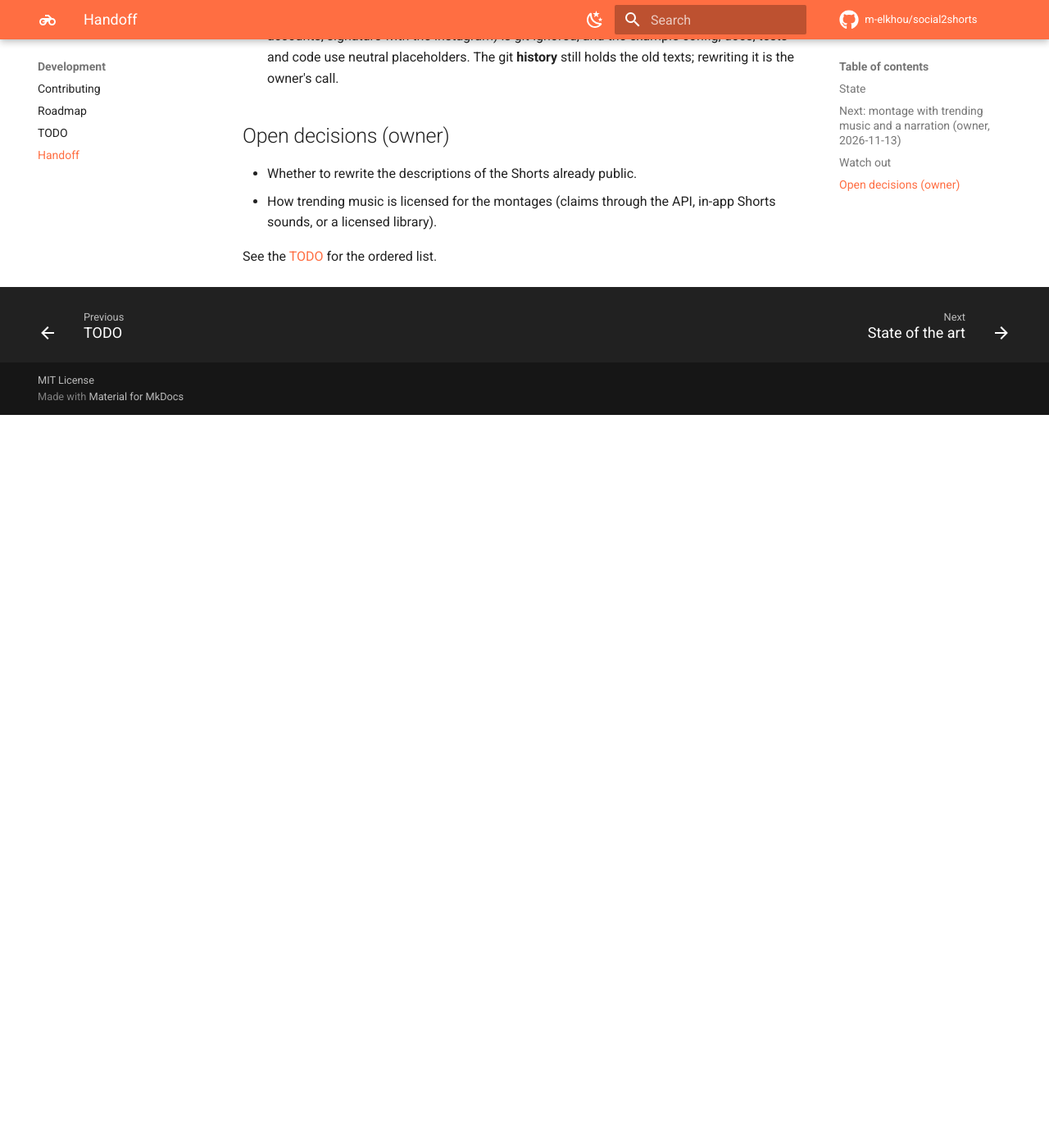
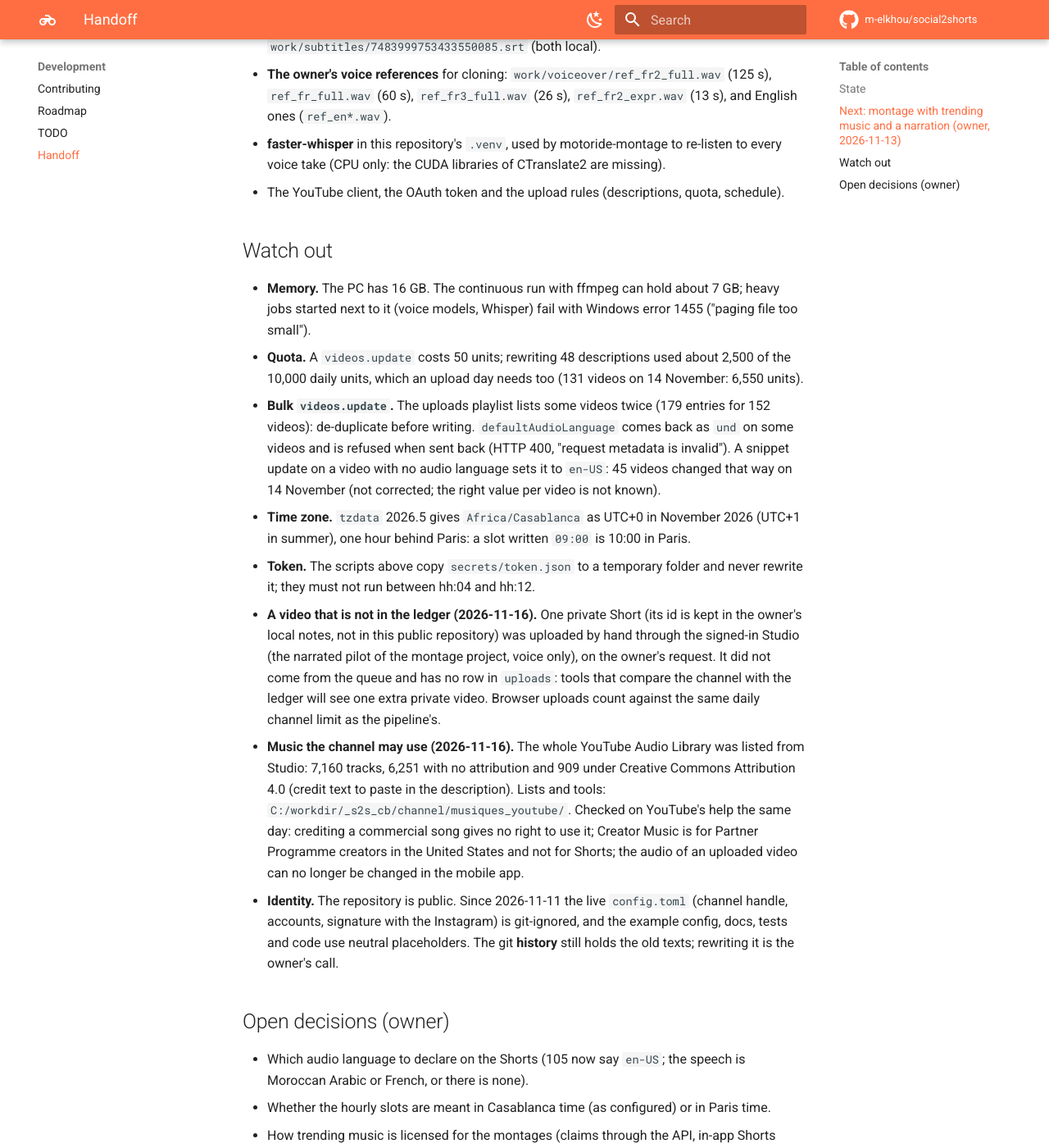
Before and after one commit to m-elkhou/social2shorts, an MkDocs documentation site: the page built from docs/handoff.md, in a window 1280 px wide and 1400 px high, scrolled down 1472 px. Shown: the whole window at 82% size. Built offline with MkDocs 1.6.1 and Material for MkDocs 9.7.7, drawn with Linux system fonts in a browser that asks for light colours; comment, search, counter and statistics services are not loaded; before the commit the page ends 1978 px from its top, so only the background shows below that; some of the changed text lies outside the part shown.

Commit message:
Docs: descriptions rewritten, hourly schedule, audio library list, browser upload
- All thin Short descriptions rewritten on 2026-11-14 (122 videos) and the schedule moved to one video an hour;
  bulk videos.update pitfalls, time zone note, token handling of the channel tools.
- 2026-11-16: one private Short uploaded by hand through Studio (not in the ledger), and the whole YouTube Audio
  Library listed with its two licences.
- TODO: empty queue after 15 November, audio language of the Shorts.

```diff
--- a/docs/handoff.md
+++ b/docs/handoff.md
@@ -1,6 +1,6 @@
 # Handoff
 
-Where the project stands, for whoever picks it up next. Updated 2026-11-13.
+Where the project stands, for whoever picks it up next. Updated 2026-11-16.
 
 ## State
 
@@ -17,6 +17,21 @@ Where the project stands, for whoever picks it up next. Updated 2026-11-13.
 - The 48 Shorts scheduled on 2026-11-11 had their descriptions rewritten in this format through the API (only
   `snippet.description`; titles, tags and `publishAt` unchanged, each checked after the update). The previous
   texts are kept locally in `logs/youtube_descriptions_avant_20261111.json` (git-ignored).
+- **All thin descriptions rewritten on 2026-11-14** (owner's request). The channel held 152 videos; 122 Shorts
+  carried one or two sentences about the video (they passed the rule only thanks to the channel line). Each got
+  the full format (teaser, two paragraphs, question, channel line, signature, hashtags last; 676 to 854
+  characters), written from what was already known of the video (title, the scene sentence of the old
+  description, the original caption, the tags) with no new fact, checked by a script and by
+  `description_problems`, then verified live. The generator's Gemini models could not be used: their free quota
+  is about 20 requests a day each. Tools and backups are outside the repository, in
+  `C:\workdir\_s2s_cb\channel\` (`chan_state.py` snapshot, `chan_apply.py` with a dry run and a
+  before/after journal, `chan_verify.py`; `state_20261114_1530.json` holds every previous description).
+  One description still breaks the rule: the long English video `JeFDoglF2SY` (not a Short, left as it is).
+- **Schedule, 2026-11-14** (owner's request): one video every hour from 09:00 to 00:00. The local `config.toml`
+  now has 16 hourly `publish_slots` (`00:00`, then `09:00` to `23:00`) and `max_per_day = 16`; the 9 videos that
+  were scheduled for 18 and 19 November were moved to 16:00, 17:00 ... 00:00 (Casablanca time) of 14 November,
+  and their `uploads.publish_at` rows updated. Nothing is scheduled after that: the pipeline has uploaded
+  nothing since 11 November (71 raw items failed, about 100 wait in the audio review).
 
 ## Next: montage with trending music and a narration (owner, 2026-11-13)
 
@@ -39,14 +54,36 @@ repository brings to it:
 - **Memory.** The PC has 16 GB. The continuous run with ffmpeg can hold about 7 GB; heavy jobs started next to it
   (voice models, Whisper) fail with Windows error 1455 ("paging file too small").
 - **Quota.** A `videos.update` costs 50 units; rewriting 48 descriptions used about 2,500 of the 10,000 daily
-  units, which an upload day needs too.
+  units, which an upload day needs too (131 videos on 14 November: 6,550 units).
+- **Bulk `videos.update`.** The uploads playlist lists some videos twice (179 entries for 152 videos):
+  de-duplicate before writing. `defaultAudioLanguage` comes back as `und` on some videos and is refused when
+  sent back (HTTP 400, "request metadata is invalid"). A snippet update on a video with no audio language sets
+  it to `en-US`: 45 videos changed that way on 14 November (not corrected; the right value per video is not
+  known).
+- **Time zone.** `tzdata` 2026.5 gives `Africa/Casablanca` as UTC+0 in November 2026 (UTC+1 in summer), one hour
+  behind Paris: a slot written `09:00` is 10:00 in Paris.
+- **Token.** The scripts above copy `secrets/token.json` to a temporary folder and never rewrite it; they must
+  not run between hh:04 and hh:12.
+- **A video that is not in the ledger (2026-11-16).** One private Short (its id is kept in the owner's local
+  notes, not in this public repository) was uploaded by hand through
+  the signed-in Studio (the narrated pilot of the montage project, voice only), on the owner's request. It did not
+  come from the queue and has no row in `uploads`: tools that compare the channel with the ledger will see one
+  extra private video. Browser uploads count against the same daily channel limit as the pipeline's.
+- **Music the channel may use (2026-11-16).** The whole YouTube Audio Library was listed from Studio: 7,160
+  tracks, 6,251 with no attribution and 909 under Creative Commons Attribution 4.0 (credit text to paste in the
+  description). Lists and tools: `C:/workdir/_s2s_cb/channel/musiques_youtube/`. Checked on YouTube's help the
+  same day: crediting a commercial song gives no right to use it; Creator Music is for Partner Programme creators
+  in the United States and not for Shorts; the audio of an uploaded video can no longer be changed in the mobile
+  app.
 - **Identity.** The repository is public. Since 2026-11-11 the live `config.toml` (channel handle, accounts,
   signature with the Instagram) is git-ignored, and the example config, docs, tests and code use neutral
   placeholders. The git **history** still holds the old texts; rewriting it is the owner's call.
 
 ## Open decisions (owner)
 
-- Whether to rewrite the descriptions of the Shorts already public.
+- Which audio language to declare on the Shorts (105 now say `en-US`; the speech is Moroccan Arabic or French,
+  or there is none).
+- Whether the hourly slots are meant in Casablanca time (as configured) or in Paris time.
 - How trending music is licensed for the montages (claims through the API, in-app Shorts sounds, or a licensed
   library).
 
```
Also changed, not shown: docs/todo.md (+5 -0 lines).
